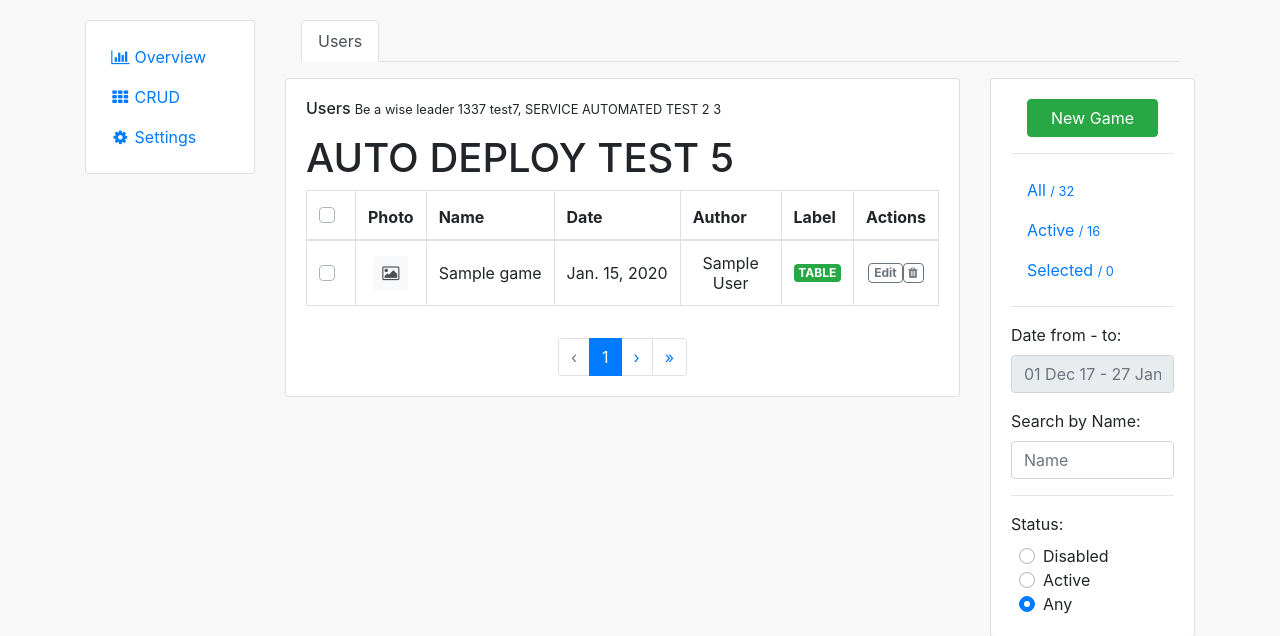
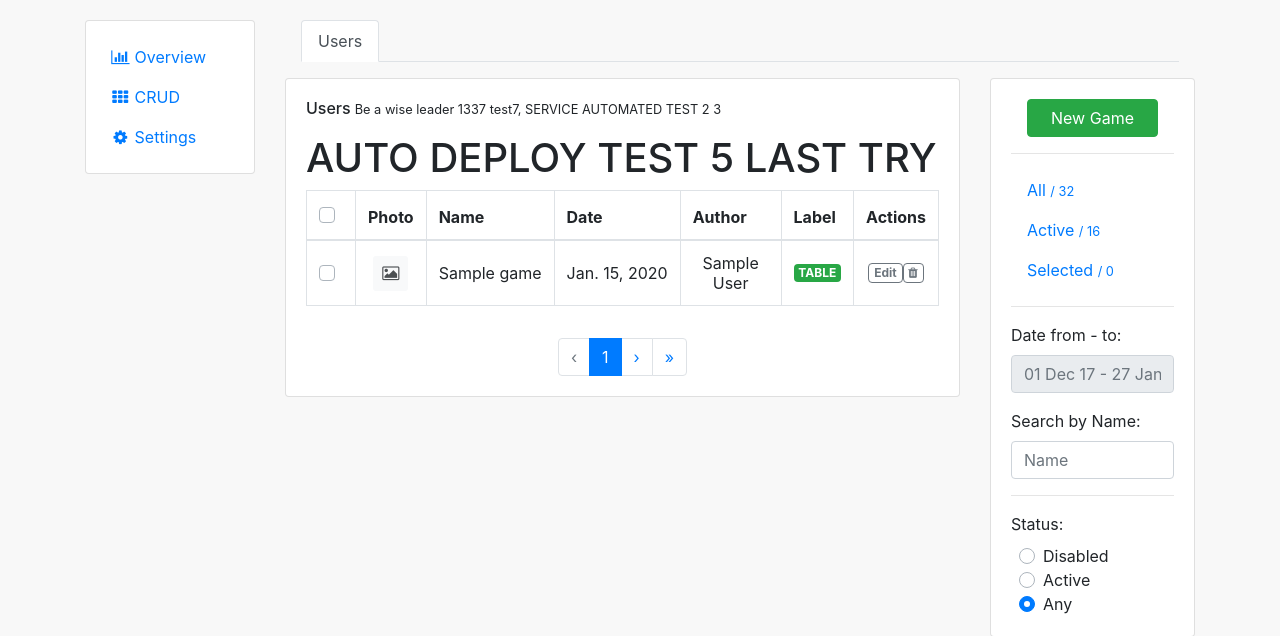
Before and after one commit to Ulumanshu/Gameshare, a Django app: page /games/games/ in a window 1280 px wide. Shown: the top 636 px of the page. Run offline with Django 3.2, Linux system fonts and the light colour scheme; tables that the repository leaves empty hold one stand-in row (values such as "Sample post"); some libraries are stand-ins or nearby versions.

Commit message:
test automated 4

```diff
--- a/gameshare/games/templates/gameslistitems.html
+++ b/gameshare/games/templates/gameslistitems.html
@@ -49,7 +49,7 @@
                     </tr>
                   </thead>
                   <tbody>
-                    <h1>AUTO DEPLOY TEST 5</h1>
+                    <h1>AUTO DEPLOY TEST 5 LAST TRY</h1>
                     {% for object in object_list %}
                     <tr>
                       <td class="align-middle">
```
